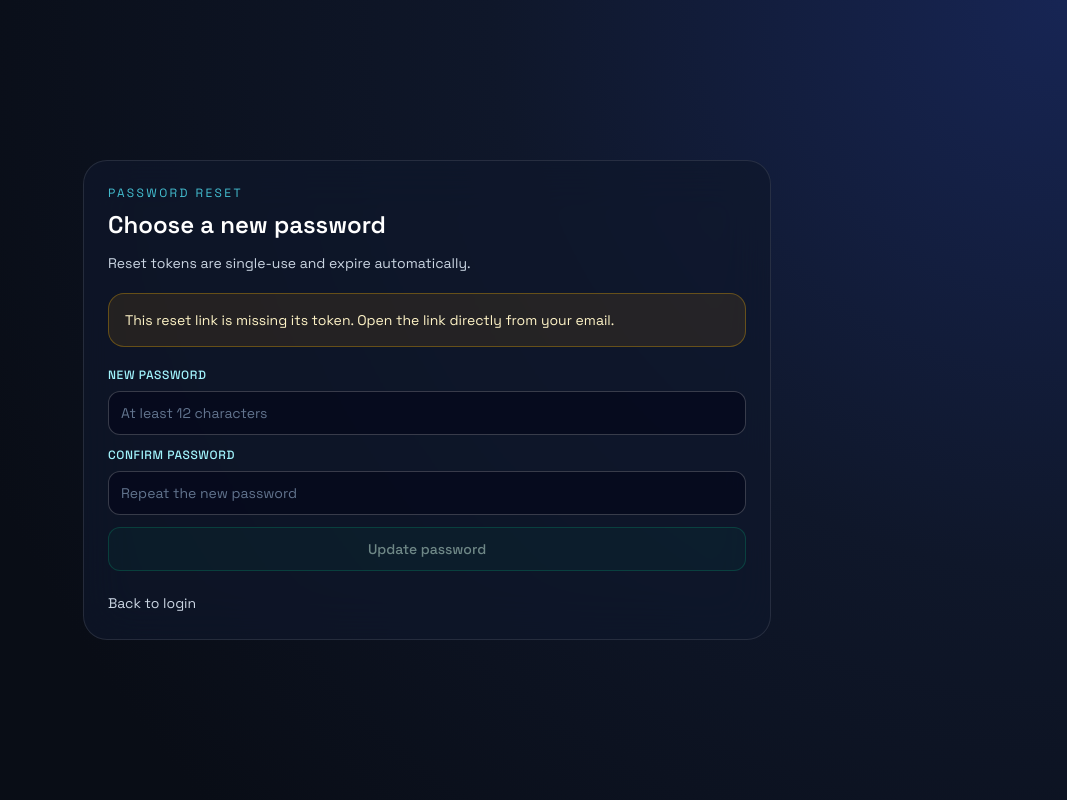
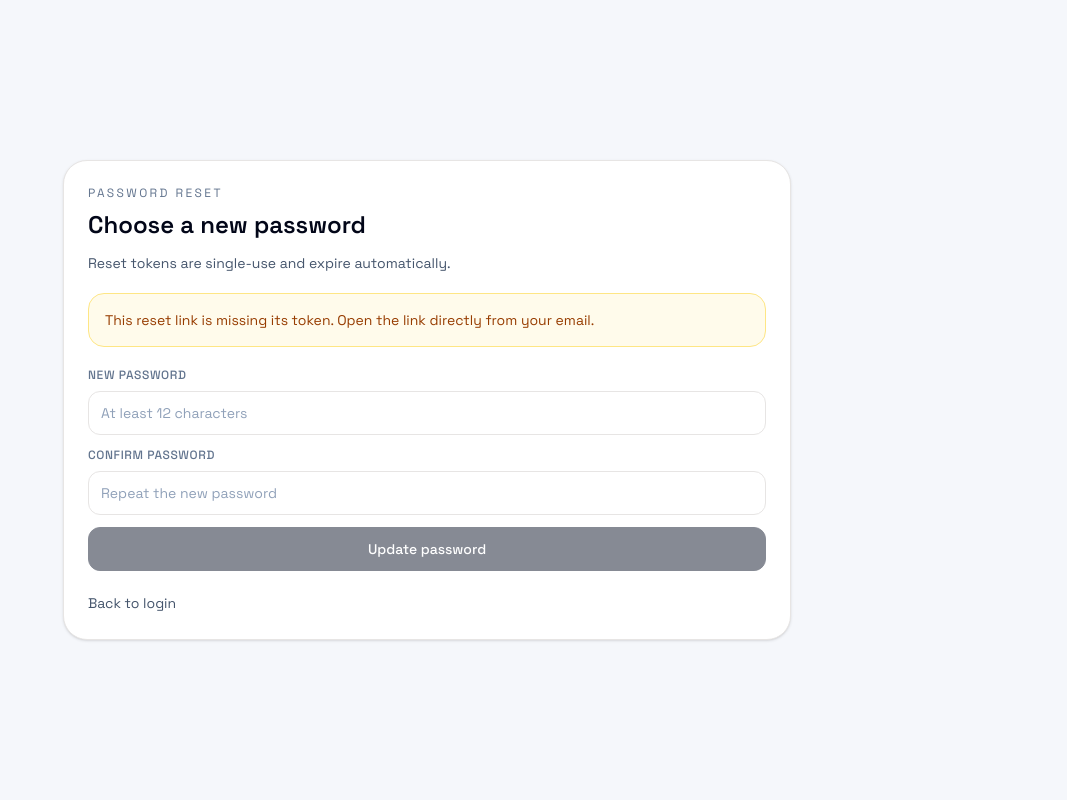
Before and after one commit to sagarsuperuser/usage-billing-control-plane, a Next.js app in the folder web/: page /reset-password in a window 1280 px wide. Shown: the whole page, without its empty margins (213-1280 px from the left). Built offline with nearby package versions, Linux system fonts and the light colour scheme; no server answers.

Commit message:
fix: align password auth screens

```diff
--- a/web/src/components/auth/forgot-password-screen.tsx
+++ b/web/src/components/auth/forgot-password-screen.tsx
@@ -28,50 +28,50 @@ export function ForgotPasswordScreen() {
   const enabled = Boolean(authProvidersQuery.data?.password_reset_enabled);
 
   return (
-    <div className="relative min-h-screen overflow-hidden bg-[radial-gradient(circle_at_top_right,_#172554_0%,_#0f172a_38%,_#090d16_78%)] text-slate-100">
-      <main className="relative mx-auto flex min-h-screen max-w-[720px] items-center px-4 py-10">
-        <section className="w-full rounded-3xl border border-white/10 bg-slate-900/70 p-6 backdrop-blur-xl">
-          <p className="text-xs uppercase tracking-[0.2em] text-cyan-300/80">Password recovery</p>
-          <h1 className="mt-2 text-2xl font-semibold text-white">Reset your Alpha password</h1>
-          <p className="mt-3 text-sm text-slate-300">
+    <div className="min-h-screen bg-[#f5f7fb] text-slate-900">
+      <main className="mx-auto flex min-h-screen max-w-[760px] items-center px-4 py-10">
+        <section className="w-full rounded-3xl border border-stone-200 bg-white p-6 shadow-sm">
+          <p className="text-xs uppercase tracking-[0.2em] text-slate-500">Password recovery</p>
+          <h1 className="mt-2 text-2xl font-semibold text-slate-950">Reset your Alpha password</h1>
+          <p className="mt-3 text-sm text-slate-600">
             Enter the email for your Alpha browser account. If that account supports password login, we will send reset instructions.
           </p>
 
           {!enabled && authProvidersQuery.isSuccess ? (
-            <div className="mt-5 rounded-2xl border border-amber-400/30 bg-amber-500/10 p-4 text-sm text-amber-100">
+            <div className="mt-5 rounded-2xl border border-amber-200 bg-amber-50 p-4 text-sm text-amber-800">
               Password reset is not configured for this environment.
             </div>
           ) : null}
 
           <form className="mt-5 grid gap-3" onSubmit={onSubmit}>
             <div className="grid gap-2">
-              <label className="text-xs font-medium uppercase tracking-wider text-cyan-200">Email</label>
+              <label className="text-xs font-medium uppercase tracking-wider text-slate-500">Email</label>
               <input
                 type="email"
                 value={email}
                 onChange={(event) => setEmail(event.target.value)}
                 placeholder="you@example.com"
-                className="h-11 rounded-xl border border-white/20 bg-slate-950/60 px-3 text-sm text-slate-100 outline-none ring-cyan-400 transition placeholder:text-slate-500 focus:ring-2"
+                className="h-11 rounded-xl border border-stone-200 bg-white px-3 text-sm text-slate-900 outline-none ring-slate-400 transition placeholder:text-slate-400 focus:ring-2"
               />
             </div>
             <button
               type="submit"
               disabled={!enabled || resetMutation.isPending || !email.trim()}
-              className="inline-flex h-11 items-center justify-center rounded-xl border border-cyan-400/40 bg-cyan-500/10 px-4 text-sm font-medium text-cyan-100 transition hover:bg-cyan-500/20 disabled:cursor-not-allowed disabled:opacity-50"
+              className="inline-flex h-11 items-center justify-center rounded-xl border border-slate-900 bg-slate-900 px-4 text-sm font-medium text-white transition hover:bg-slate-800 disabled:cursor-not-allowed disabled:opacity-50"
             >
               {resetMutation.isPending ? "Sending..." : "Send reset instructions"}
             </button>
           </form>
 
           {resetMutation.isSuccess ? (
-            <div className="mt-4 rounded-2xl border border-emerald-400/30 bg-emerald-500/10 p-4 text-sm text-emerald-100">
+            <div className="mt-4 rounded-2xl border border-emerald-200 bg-emerald-50 p-4 text-sm text-emerald-800">
               If that account exists and supports password login, reset instructions have been sent.
             </div>
           ) : null}
-          {resetMutation.isError ? <p className="mt-4 text-xs text-rose-200">{resetMutation.error.message}</p> : null}
+          {resetMutation.isError ? <p className="mt-4 text-xs text-rose-700">{resetMutation.error.message}</p> : null}
 
           <div className="mt-5">
-            <Link href="/login" className="text-sm text-slate-300 transition hover:text-white">
+            <Link href="/login" prefetch={false} className="text-sm text-slate-600 transition hover:text-slate-900">
               Back to login
             </Link>
           </div>
--- a/web/src/components/auth/reset-password-screen.tsx
+++ b/web/src/components/auth/reset-password-screen.tsx
@@ -33,56 +33,56 @@ export function ResetPasswordScreen() {
   };
 
   return (
-    <div className="relative min-h-screen overflow-hidden bg-[radial-gradient(circle_at_top_right,_#172554_0%,_#0f172a_38%,_#090d16_78%)] text-slate-100">
-      <main className="relative mx-auto flex min-h-screen max-w-[720px] items-center px-4 py-10">
-        <section className="w-full rounded-3xl border border-white/10 bg-slate-900/70 p-6 backdrop-blur-xl">
-          <p className="text-xs uppercase tracking-[0.2em] text-cyan-300/80">Password reset</p>
-          <h1 className="mt-2 text-2xl font-semibold text-white">Choose a new password</h1>
-          <p className="mt-3 text-sm text-slate-300">
+    <div className="min-h-screen bg-[#f5f7fb] text-slate-900">
+      <main className="mx-auto flex min-h-screen max-w-[760px] items-center px-4 py-10">
+        <section className="w-full rounded-3xl border border-stone-200 bg-white p-6 shadow-sm">
+          <p className="text-xs uppercase tracking-[0.2em] text-slate-500">Password reset</p>
+          <h1 className="mt-2 text-2xl font-semibold text-slate-950">Choose a new password</h1>
+          <p className="mt-3 text-sm text-slate-600">
             Reset tokens are single-use and expire automatically.
           </p>
 
           {!token ? (
-            <div className="mt-5 rounded-2xl border border-amber-400/30 bg-amber-500/10 p-4 text-sm text-amber-100">
+            <div className="mt-5 rounded-2xl border border-amber-200 bg-amber-50 p-4 text-sm text-amber-800">
               This reset link is missing its token. Open the link directly from your email.
             </div>
           ) : null}
 
           <form className="mt-5 grid gap-3" onSubmit={onSubmit}>
             <div className="grid gap-2">
-              <label className="text-xs font-medium uppercase tracking-wider text-cyan-200">New password</label>
+              <label className="text-xs font-medium uppercase tracking-wider text-slate-500">New password</label>
               <input
                 type="password"
                 value={password}
                 onChange={(event) => setPassword(event.target.value)}
                 placeholder="At least 12 characters"
-                className="h-11 rounded-xl border border-white/20 bg-slate-950/60 px-3 text-sm text-slate-100 outline-none ring-cyan-400 transition placeholder:text-slate-500 focus:ring-2"
+                className="h-11 rounded-xl border border-stone-200 bg-white px-3 text-sm text-slate-900 outline-none ring-slate-400 transition placeholder:text-slate-400 focus:ring-2"
               />
             </div>
             <div className="grid gap-2">
-              <label className="text-xs font-medium uppercase tracking-wider text-cyan-200">Confirm password</label>
+              <label className="text-xs font-medium uppercase tracking-wider text-slate-500">Confirm password</label>
               <input
                 type="password"
                 value={confirmPassword}
                 onChange={(event) => setConfirmPassword(event.target.value)}
                 placeholder="Repeat the new password"
-                className="h-11 rounded-xl border border-white/20 bg-slate-950/60 px-3 text-sm text-slate-100 outline-none ring-cyan-400 transition placeholder:text-slate-500 focus:ring-2"
+                className="h-11 rounded-xl border border-stone-200 bg-white px-3 text-sm text-slate-900 outline-none ring-slate-400 transition placeholder:text-slate-400 focus:ring-2"
               />
             </div>
-            {mismatch ? <p className="text-xs text-rose-200">Passwords do not match.</p> : null}
+            {mismatch ? <p className="text-xs text-rose-700">Passwords do not match.</p> : null}
             <button
               type="submit"
               disabled={!token || !password.trim() || mismatch || resetMutation.isPending}
-              className="inline-flex h-11 items-center justify-center rounded-xl border border-emerald-400/40 bg-emerald-500/10 px-4 text-sm font-medium text-emerald-100 transition hover:bg-emerald-500/20 disabled:cursor-not-allowed disabled:opacity-50"
+              className="inline-flex h-11 items-center justify-center rounded-xl border border-slate-900 bg-slate-900 px-4 text-sm font-medium text-white transition hover:bg-slate-800 disabled:cursor-not-allowed disabled:opacity-50"
             >
               {resetMutation.isPending ? "Updating..." : "Update password"}
             </button>
           </form>
 
-          {resetMutation.isError ? <p className="mt-4 text-xs text-rose-200">{resetMutation.error.message}</p> : null}
+          {resetMutation.isError ? <p className="mt-4 text-xs text-rose-700">{resetMutation.error.message}</p> : null}
 
           <div className="mt-5">
-            <Link href="/login" className="text-sm text-slate-300 transition hover:text-white">
+            <Link href="/login" prefetch={false} className="text-sm text-slate-600 transition hover:text-slate-900">
               Back to login
             </Link>
           </div>
```
